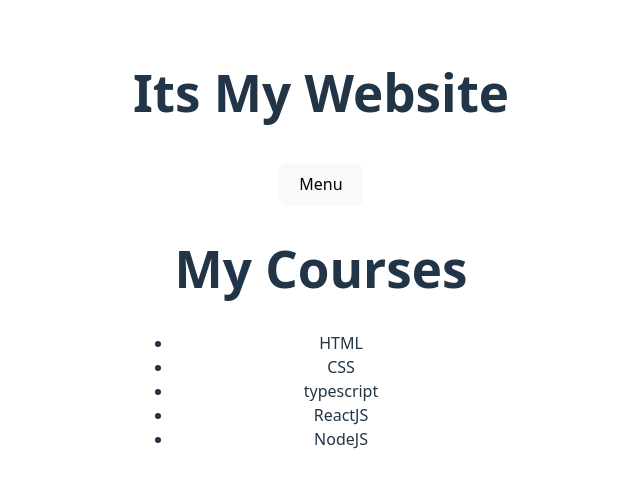
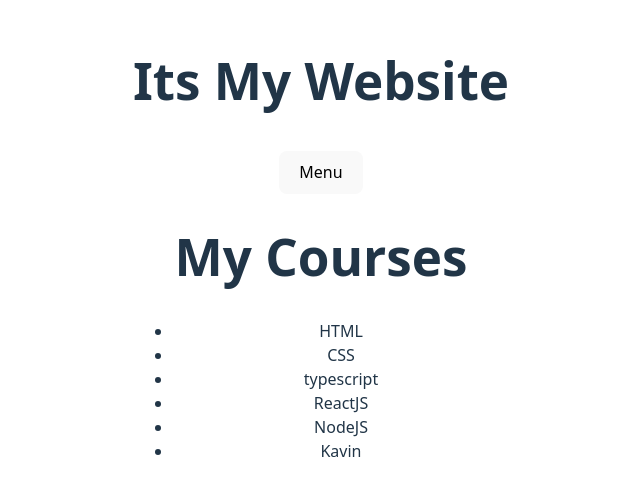
Before and after one commit to Nivash-E/React_Projects, a React (Vite) app in the folder vite-project/: page / in a window 1280 px wide. Shown: the part 156-652 px from the top of the page, without its empty margins (319-959 px from the left). Built offline with nearby package versions, Linux system fonts and the light colour scheme.

Commit message:
Update Course.jsx

```diff
--- a/vite-project/src/assets/Course.jsx
+++ b/vite-project/src/assets/Course.jsx
@@ -8,6 +8,7 @@ function Course(){
                 <li>typescript</li>
                 <li>ReactJS</li>
                 <li>NodeJS</li>
+                <li> Kavin   </li>
 
             </ul>
         </div>
```
